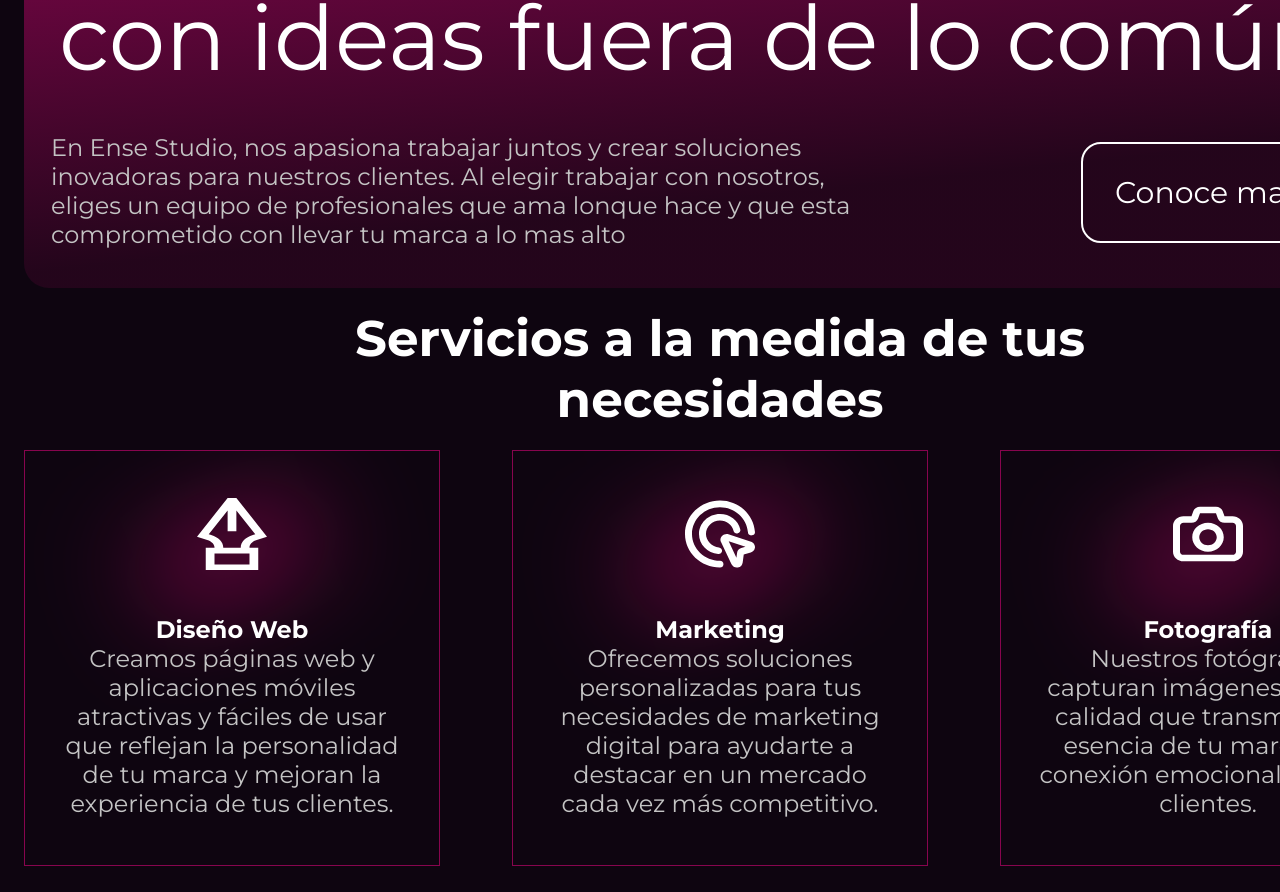
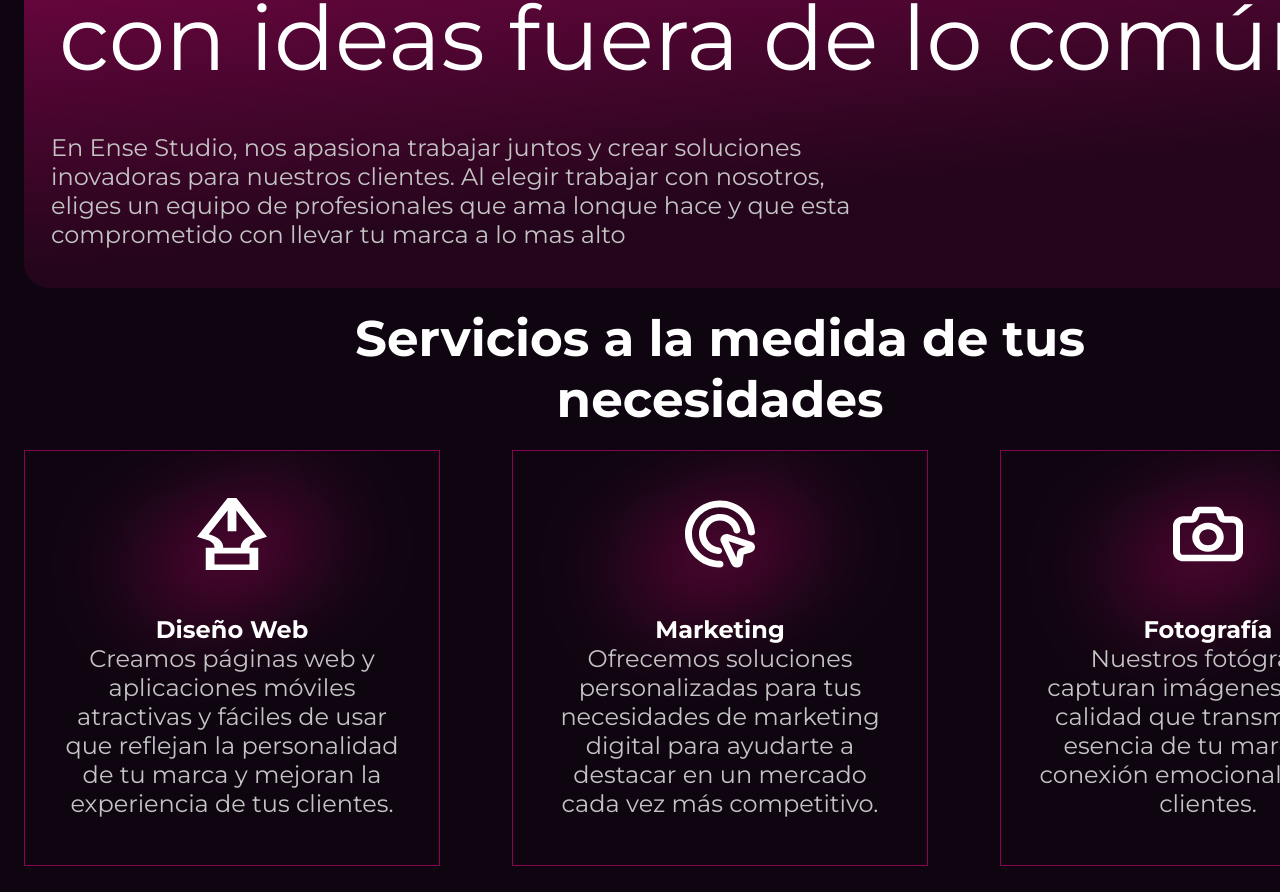
Before and after one commit to DiegoEDG/ense-landing, a Next.js app: page / in a window 1280 px wide. Shown: the part 892-1784 px from the top of the page. Built offline with nearby package versions, Linux system fonts and the light colour scheme.

Commit message:
UI: See more button disabled

```diff
--- a/src/components/Call.tsx
+++ b/src/components/Call.tsx
@@ -18,12 +18,12 @@ const Call = () => {
 						alto{' '}
 					</p>
 
-					<Link href="#" style={{ textDecoration: 'none' }}>
+					{/* <Link href="#" style={{ textDecoration: 'none' }}>
 						<div className={style.link}>
 							<p>Conoce mas</p>
 							<Image className={style.arrow} width={42} height={22} src={arrow} alt="arrow" />
 						</div>
-					</Link>
+					</Link> */}
 				</div>
 			</div>
 		</div>
```
